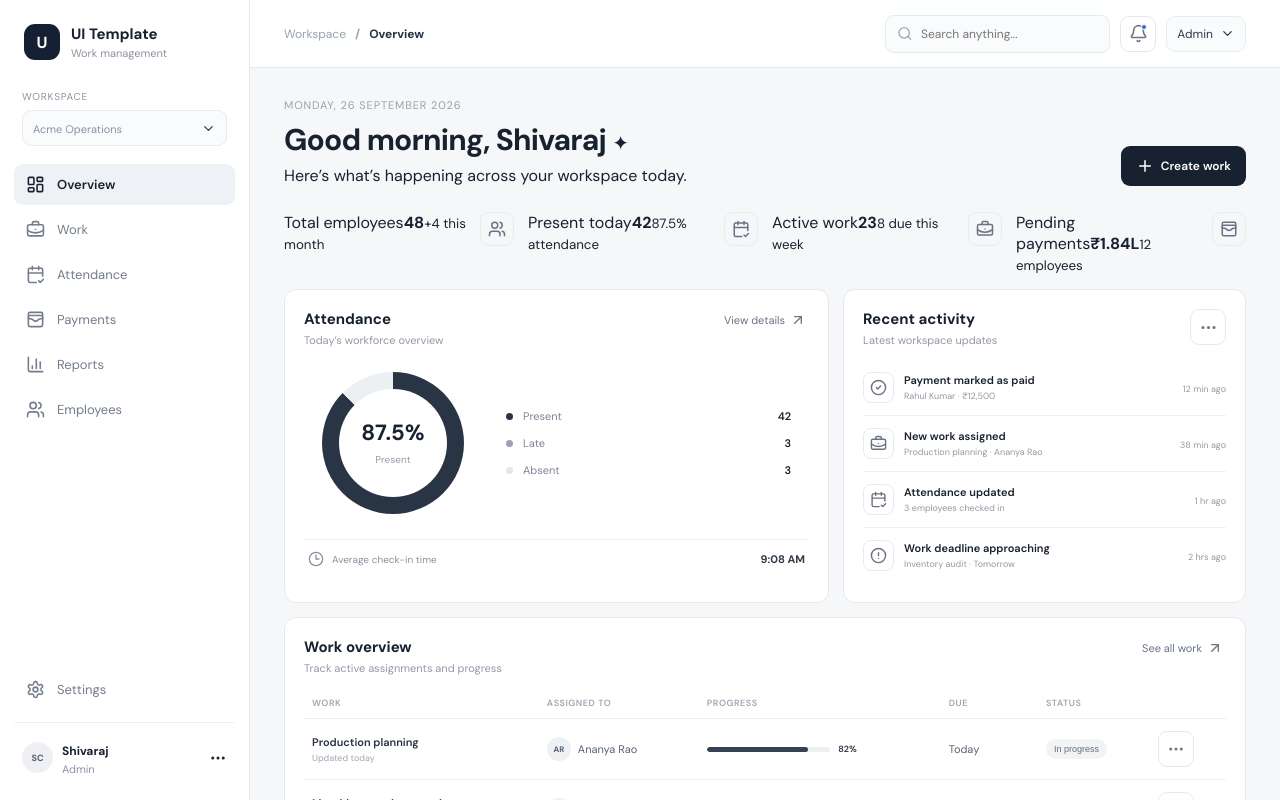
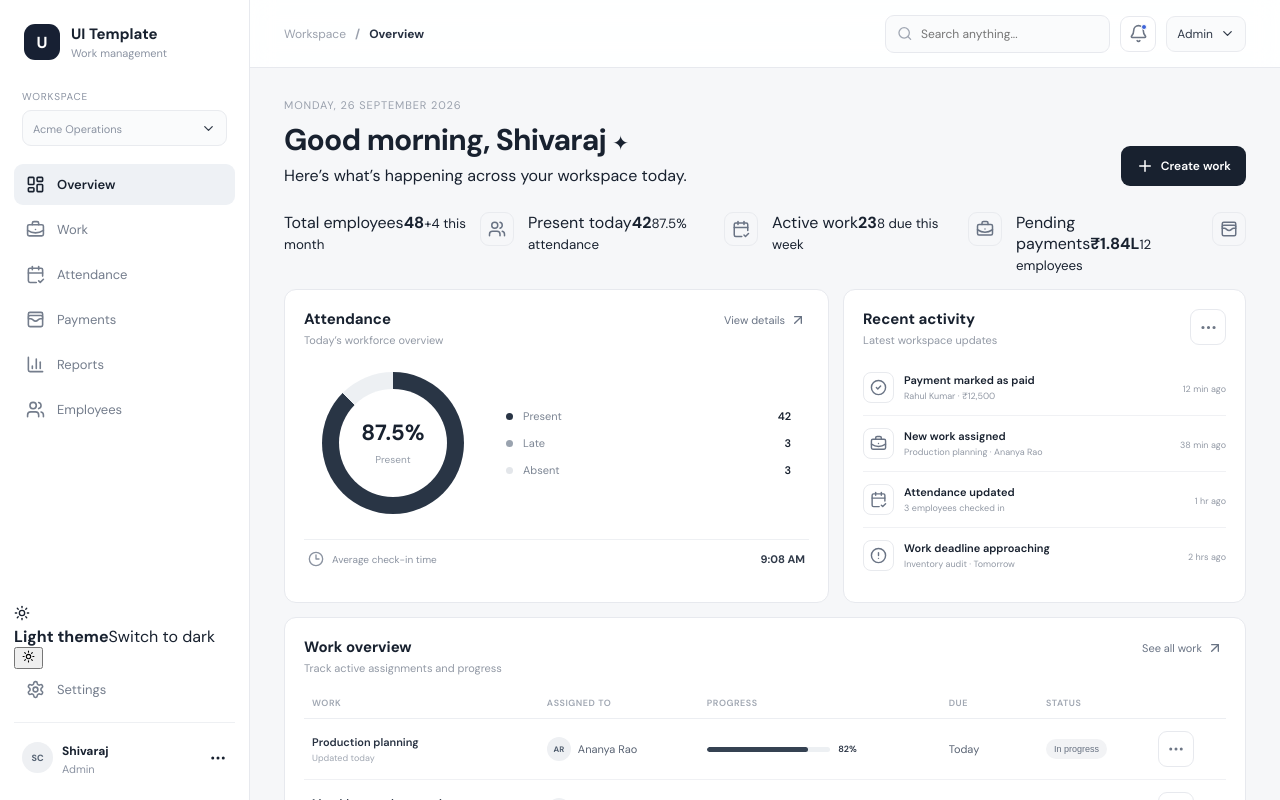
Before and after one commit to siwraaj-siwraaj/Ui-mock, a React (Vite) app: page / in a window 1280 px wide. Shown: the top 800 px of the page. Built offline with nearby package versions, Linux system fonts and the light colour scheme.

Commit message:
Add light and dark theme toggle to sidebar

```diff
--- a/src/App.jsx
+++ b/src/App.jsx
@@ -3,7 +3,7 @@ import {
   LayoutDashboard, BriefcaseBusiness, CalendarCheck2, WalletCards, BarChart3, Users,
   Settings, Search, Bell, Plus, ArrowUpRight, Clock3, CheckCircle2, CircleAlert,
   ChevronDown, Menu, X, MoreHorizontal, Filter, Download, TrendingUp, UserPlus,
-  CircleDollarSign, ClipboardList, SlidersHorizontal
+  CircleDollarSign, ClipboardList, SlidersHorizontal, Sun, Moon
 } from "lucide-react";
 
 const nav = [
@@ -32,6 +32,13 @@ function App() {
   const [query, setQuery] = useState("");
   const [modal, setModal] = useState(null);
   const [workItems, setWorkItems] = useState(workSeed);
+  const [theme, setTheme] = useState(() => localStorage.getItem("ui-template-theme") || "light");
+
+  const toggleTheme = () => setTheme((current) => {
+    const next = current === "light" ? "dark" : "light";
+    localStorage.setItem("ui-template-theme", next);
+    return next;
+  });
 
   const go = (page) => { setActive(page); setMobileOpen(false); setQuery(""); };
 
@@ -45,12 +52,16 @@ function App() {
     Settings: <SettingsPage role={role} />
   }[active];
 
-  return <div className="app">
+  return <div className={"app theme-" + theme}>
     <aside className={mobileOpen ? "sidebar open" : "sidebar"}>
       <div className="brand"><div className="brand-mark">U</div><div><b>UI Template</b><span>Work management</span></div></div>
       <div className="workspace"><span>Workspace</span><button><span>Acme Operations</span><ChevronDown size={15}/></button></div>
       <nav>{nav.map(([label, Icon]) => <button key={label} className={active===label?"nav-item active":"nav-item"} onClick={()=>go(label)}><Icon size={19}/><span>{label}</span></button>)}</nav>
       <div className="sidebar-bottom">
+        <div className="theme-switcher">
+          <div className="theme-switch-label"><div className="theme-switch-icon">{theme==="light"?<Sun size={16}/>:<Moon size={16}/>}</div><div><b>{theme==="light"?"Light theme":"Dark theme"}</b><span>{theme==="light"?"Switch to dark":"Switch to light"}</span></div></div>
+          <button className="theme-toggle" onClick={toggleTheme} aria-label={"Switch to " + (theme==="light"?"dark":"light") + " theme"}><span className={theme==="dark"?"active":""}>{theme==="light"?<Sun size={13}/>:<Moon size={13}/>}</span></button>
+        </div>
         <button className={active==="Settings"?"nav-item active":"nav-item"} onClick={()=>go("Settings")}><Settings size={19}/><span>Settings</span></button>
         <div className="user-mini"><div className="avatar">SC</div><div><b>Shivaraj</b><span>{role}</span></div><MoreHorizontal size={18}/></div>
       </div>
```
